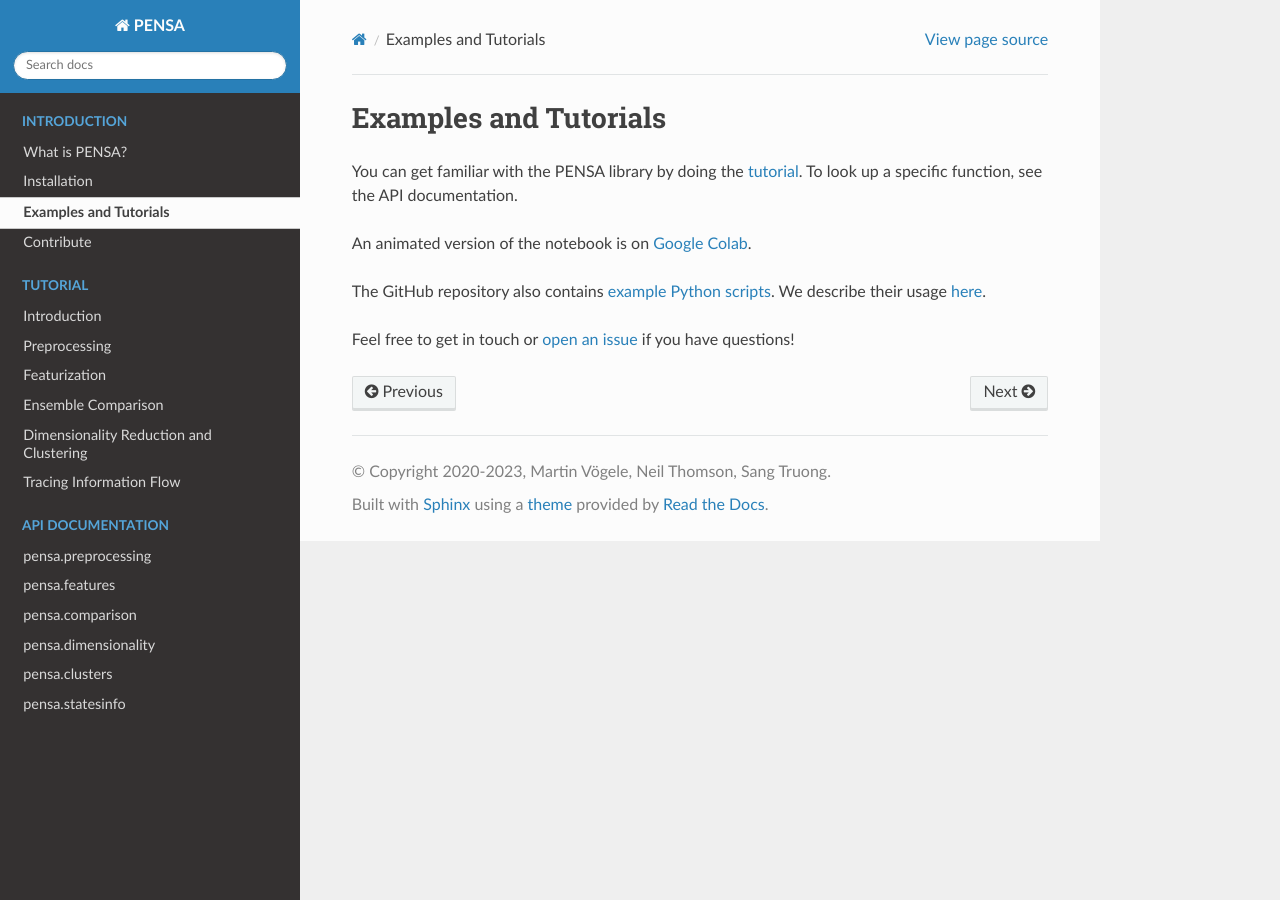
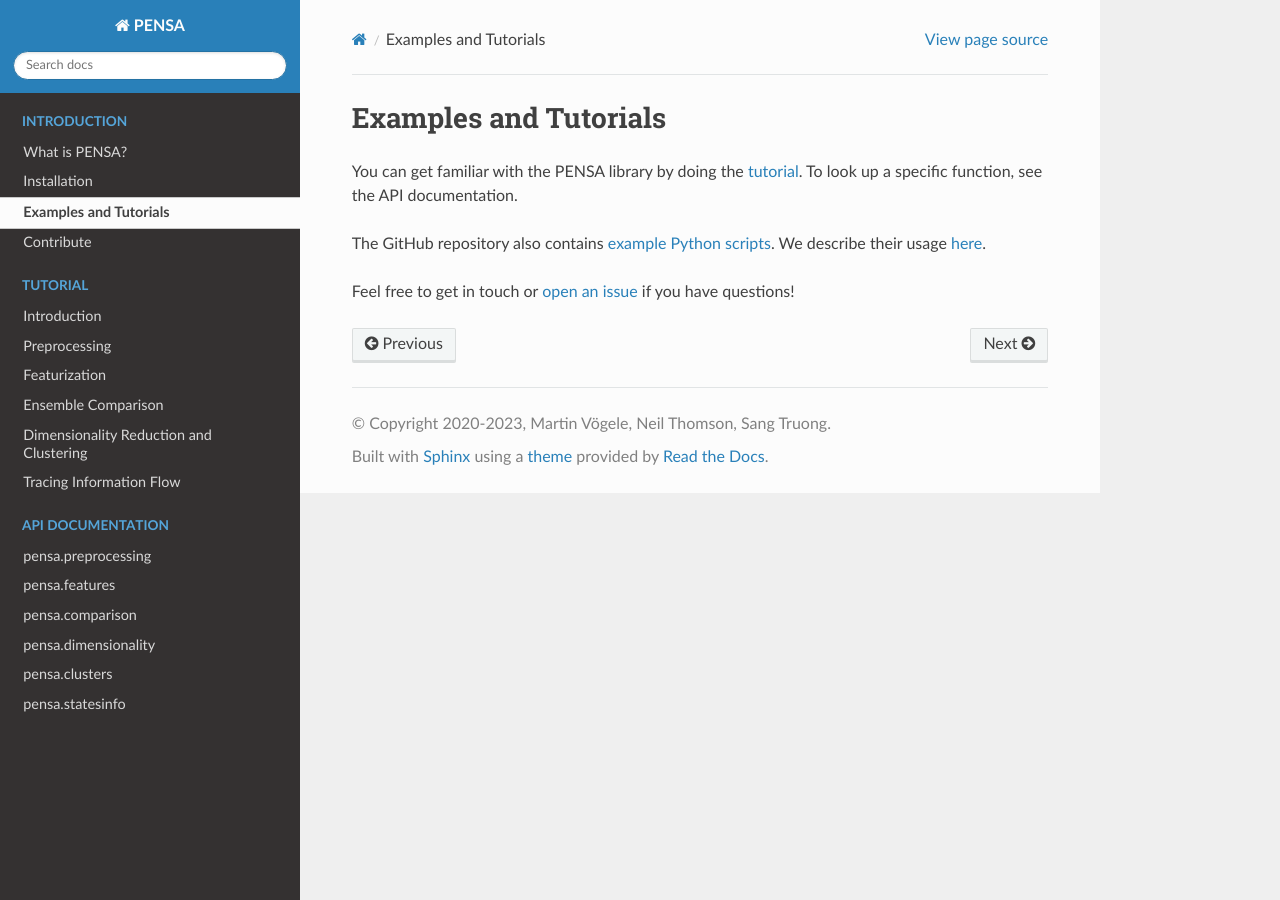
Before and after one commit to drorlab/pensa, a Sphinx documentation site: the page built from docs/examples.rst, in a window 1280 px wide. Built offline with Sphinx 7.4.7 and the Read the Docs theme 2.0.0, drawn with Linux system fonts in a browser that asks for light colours.

Commit message:
remove link to Colab from docs

```diff
--- a/docs/examples.rst
+++ b/docs/examples.rst
@@ -4,8 +4,6 @@ Examples and Tutorials
 You can get familiar with the PENSA library by doing the `tutorial <https://pensa.readthedocs.io/en/latest/tut-1-intro.html>`_.
 To look up a specific function, see the API documentation.
 
-An animated version of the notebook is on `Google Colab <https://colab.research.google.com/drive/1difJjlcwpN-0hSmGCGrPq9Cxq5wJ7ZDa>`_.
-
 The GitHub repository also contains `example Python scripts <https://github.com/drorlab/pensa/tree/master/scripts>`_.
 We describe their usage `here <https://github.com/drorlab/pensa/tree/master/tutorial#usage-ready-scripts>`_.
 
```
